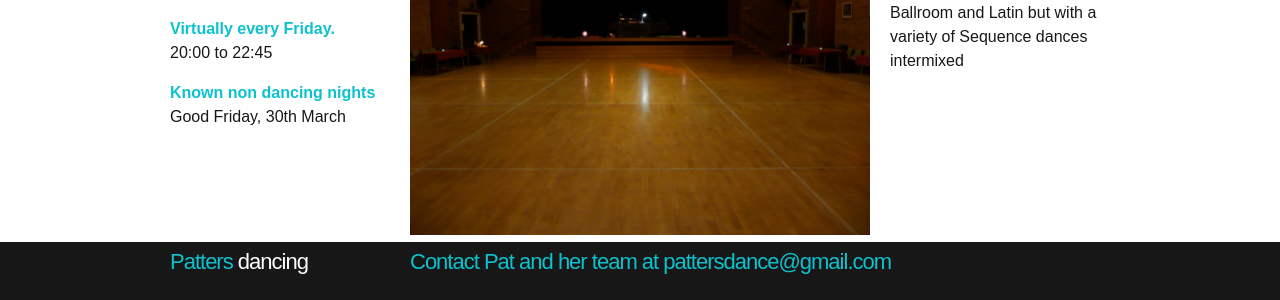
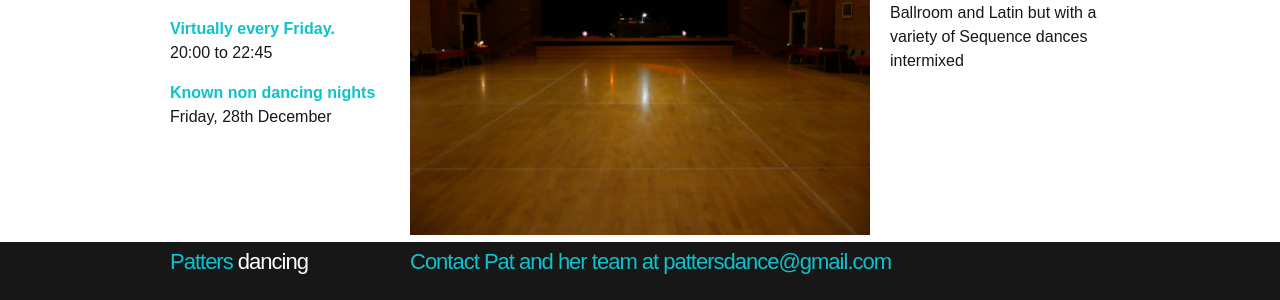
Before and after one commit to ramsayd/patters, a Jekyll site: the page built from 00_index.md, in a window 1280 px wide. Shown: the part 284-584 px from the top of the page. Built offline with Jekyll 4.4.1, drawn with Linux system fonts in a browser that asks for light colours.

Commit message:
Update 00_index.md

```diff
--- a/00_index.md
+++ b/00_index.md
@@ -13,7 +13,7 @@ permalink: "index.html"
       <dt class="heading-text">Virtually every Friday.</dt>
       <dt>20:00 to 22:45</dt>
       <dt class="heading-text non-dancing">Known non dancing nights</dt>
-                  <dt> Good Friday, 30th March</dt>
+                  <dt> Friday, 28th December</dt>
     </dl>
   </dl>
 </article>
```
